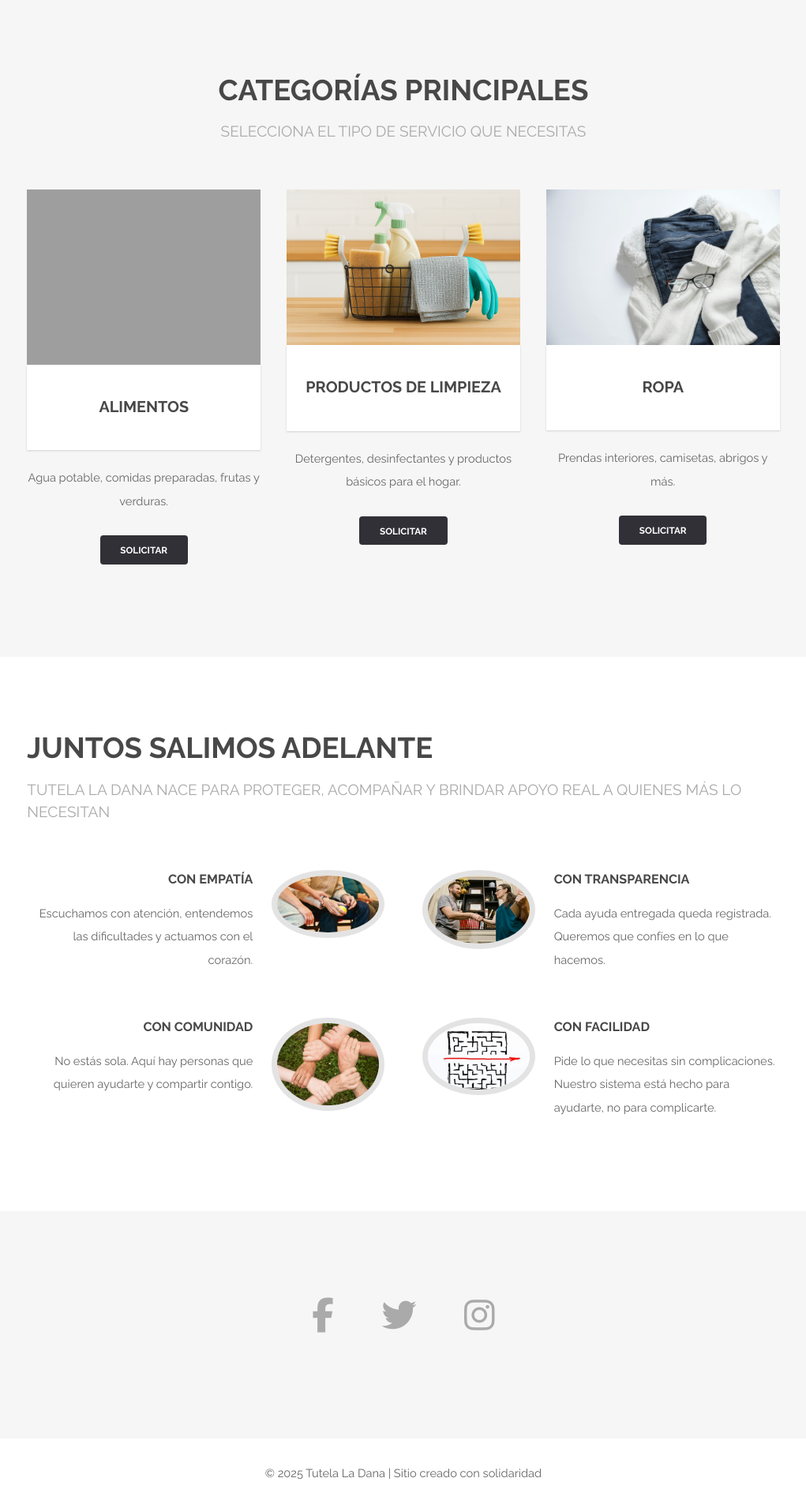
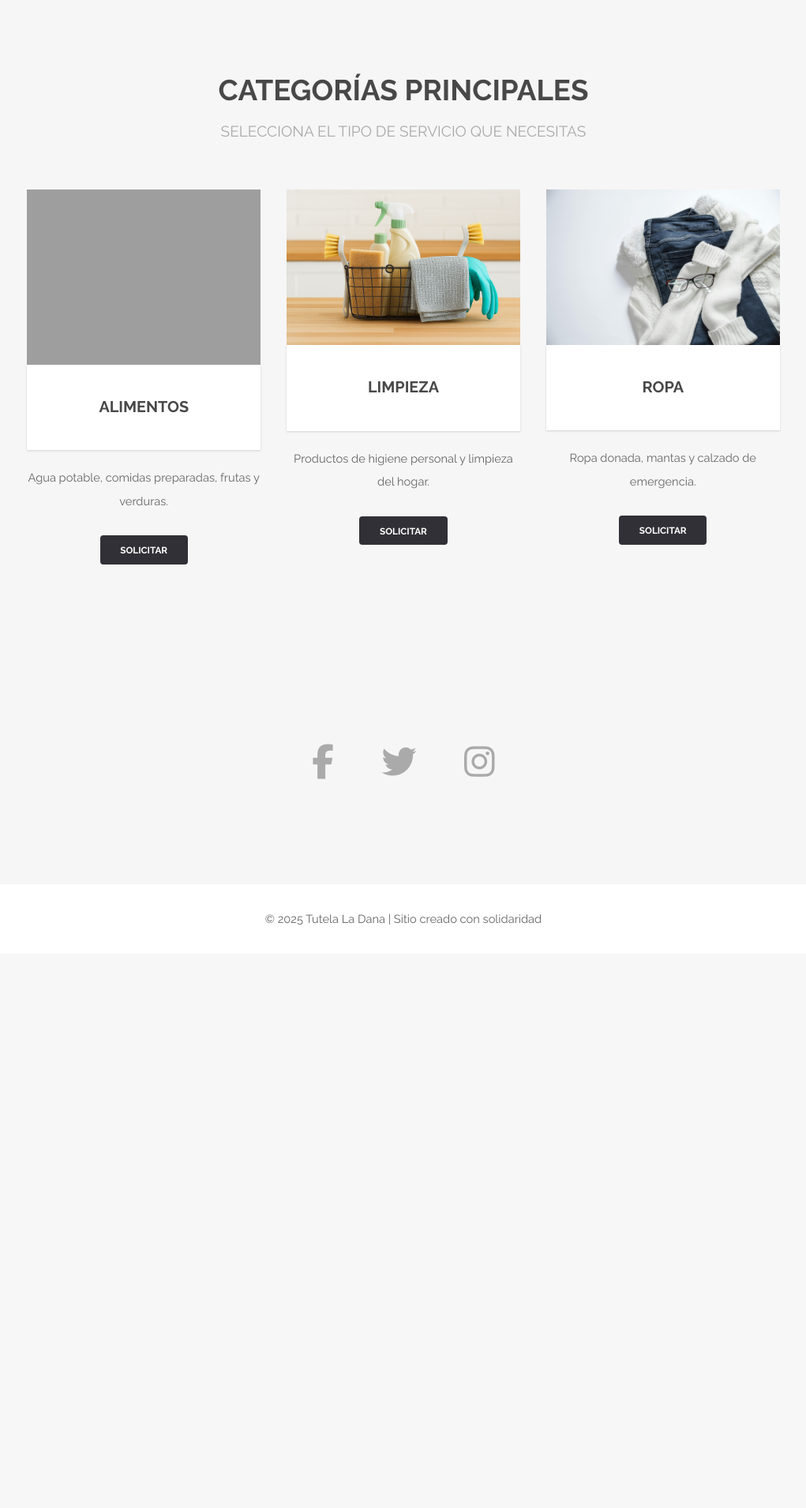
Before and after one commit to Santix16/Website-to-help-those-affected-by-the-DANA-storm-Santiago-Joaquin-Cotignola-Rodriguez, a PHP site: page /servicios.php in a window 1280 px wide. Shown: the part 604-2514 px from the top of the page at 79% size, without its empty margins (129-1150 px from the left). After the commit the page ends 1776 px from the top, so only its background shows below. Run offline with PHP 8.4, Linux system fonts and the light colour scheme; grey boxes are pictures that could not be loaded.

Commit message:
Servicios Actualizados

```diff
--- a/Version 1/Jun/servicios.php
+++ b/Version 1/Jun/servicios.php
@@ -1,3 +1,4 @@
+<?php session_start(); ?>
 <?php include("includes/header.php"); ?>
 
 <!-- Banner -->
@@ -23,65 +24,39 @@
                     <img src="images/alimentos.jpg" alt="Alimentos" />
                     <h3>Alimentos</h3>
                     <p>Agua potable, comidas preparadas, frutas y verduras.</p>
-                    <a href="login.php" class="button small">Solicitar</a>
+                    <?php if (isset($_SESSION['usuario_id'])): ?>
+                        <a href="servicio_alimentos.php" class="button small">Solicitar</a>
+                    <?php else: ?>
+                        <a href="login.php" class="button small">Solicitar</a>
+                    <?php endif; ?>
                 </div>
             </div>
+
             <!-- Limpieza -->
             <div class="4u 12u$(medium)">
                 <div class="image fit captioned">
                     <img src="images/limpieza.jpg" alt="Limpieza" />
-                    <h3>Productos de Limpieza</h3>
-                    <p>Detergentes, desinfectantes y productos básicos para el hogar.</p>
-                    <a href="login.php" class="button small">Solicitar</a>
+                    <h3>Limpieza</h3>
+                    <p>Productos de higiene personal y limpieza del hogar.</p>
+                    <?php if (isset($_SESSION['usuario_id'])): ?>
+                        <a href="servicio_limpieza.php" class="button small">Solicitar</a>
+                    <?php else: ?>
+                        <a href="login.php" class="button small">Solicitar</a>
+                    <?php endif; ?>
                 </div>
             </div>
+
             <!-- Ropa -->
-            <div class="4u$ 12u$(medium)">
+            <div class="4u 12u$(medium)">
                 <div class="image fit captioned">
                     <img src="images/ropa.jpg" alt="Ropa" />
                     <h3>Ropa</h3>
-                    <p>Prendas interiores, camisetas, abrigos y más.</p>
-                    <a href="login.php" class="button small">Solicitar</a>
-                </div>
-            </div>
-        </div>
-    </div>
-</section>
-
-<!-- Confianza y misión -->
-<section id="three" class="wrapper style1">
-    <div class="container">
-        <header class="major special">
-            <h2>Juntos salimos adelante</h2>
-            <p>Tutela La Dana nace para proteger, acompañar y brindar apoyo real a quienes más lo necesitan</p>
-        </header>
-        <div class="feature-grid">
-            <div class="feature">
-                <div class="image rounded"><img src="images/empatia.jpg" alt="Empatía" /></div>
-                <div class="content">
-                    <header><h4>Con empatía</h4></header>
-                    <p>Escuchamos con atención, entendemos las dificultades y actuamos con el corazón.</p>
-                </div>
-            </div>
-            <div class="feature">
-                <div class="image rounded"><img src="images/transparencia.jpg" alt="Transparencia" /></div>
-                <div class="content">
-                    <header><h4>Con transparencia</h4></header>
-                    <p>Cada ayuda entregada queda registrada. Queremos que confíes en lo que hacemos.</p>
-                </div>
-            </div>
-            <div class="feature">
-                <div class="image rounded"><img src="images/comunidad.jpg" alt="Comunidad" /></div>
-                <div class="content">
-                    <header><h4>Con comunidad</h4></header>
-                    <p>No estás sola. Aquí hay personas que quieren ayudarte y compartir contigo.</p>
-                </div>
-            </div>
-            <div class="feature">
-                <div class="image rounded"><img src="images/facil.jpg" alt="Facilidad" /></div>
-                <div class="content">
-                    <header><h4>Con facilidad</h4></header>
-                    <p>Pide lo que necesitas sin complicaciones. Nuestro sistema está hecho para ayudarte, no para complicarte.</p>
+                    <p>Ropa donada, mantas y calzado de emergencia.</p>
+                    <?php if (isset($_SESSION['usuario_id'])): ?>
+                        <a href="servicio_ropa.php" class="button small">Solicitar</a>
+                    <?php else: ?>
+                        <a href="login.php" class="button small">Solicitar</a>
+                    <?php endif; ?>
                 </div>
             </div>
         </div>
```
Also changed, not shown: Version 1/Jun/servicios_alimentos.php (added, +69 -0 lines), Version 1/Jun/servicios_limpieza.php (added, +69 -0 lines), Version 1/Jun/servicios_ropa.php (added, +63 -0 lines).
